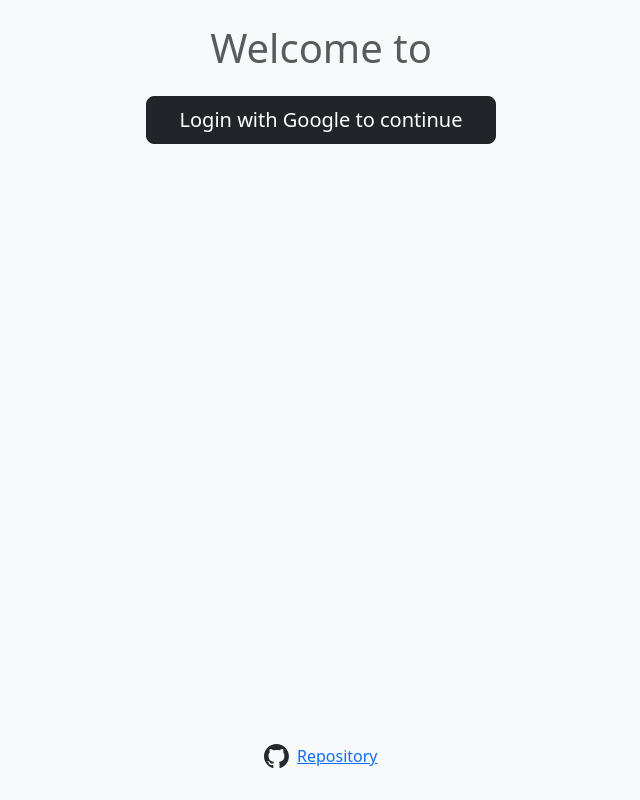
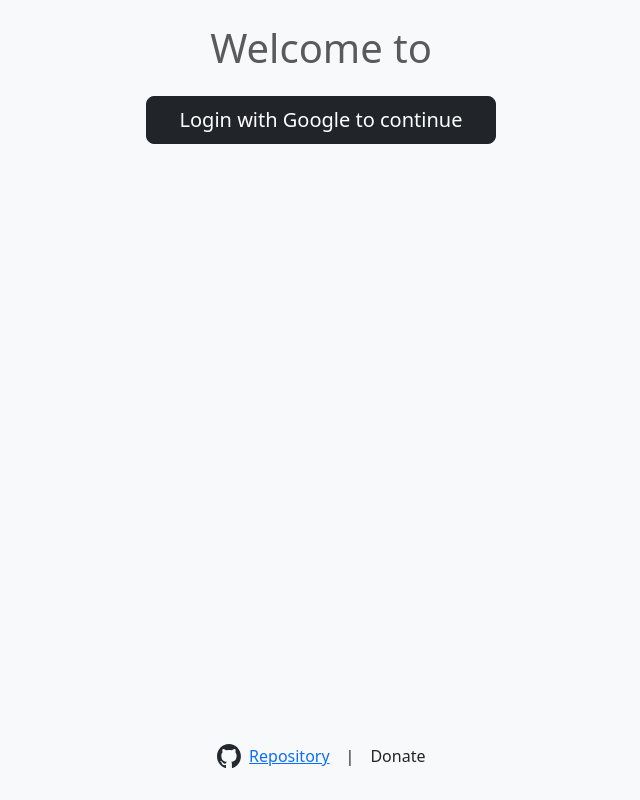
Before and after one commit to ricardodecarvalho/planning-poker, a React (Vite) app: page /login in a window 1280 px wide. Shown: the whole page, without its empty margins (319-959 px from the left). Built offline with nearby package versions, Linux system fonts and the light colour scheme; no server answers.

Commit message:
feat: Add donate

```diff
--- a/src/components/Footer.tsx
+++ b/src/components/Footer.tsx
@@ -1,6 +1,8 @@
 import styled from "styled-components";
 
 import GitHubLogo from "../assets/images/github-mark.svg";
+
+const DONATE_LINK = import.meta.env.VITE_DONATE_LINK;
 
 const StyledFooter = styled.footer`
   position: fixed;
@@ -12,14 +14,16 @@ const StyledFooter = styled.footer`
 const FooterContainer = styled.div`
   display: flex;
   justify-content: center;
-  align-items: center;
   width: 100%;
+  gap: 1rem;
 `;
 
 const GitHub = styled.div`
   display: flex;
   gap: 0.5rem;
 `;
+
+const Donate = styled.div``;
 
 const Footer = () => {
   return (
@@ -34,6 +38,12 @@ const Footer = () => {
             Repository
           </a>
         </GitHub>
+        {" | "}
+        <Donate>
+          <a target="_blank" href={DONATE_LINK}>
+            Donate
+          </a>
+        </Donate>
       </FooterContainer>
     </StyledFooter>
   );
```
Also changed, not shown: 1 other file (tests, documents, lock files or other folders).
